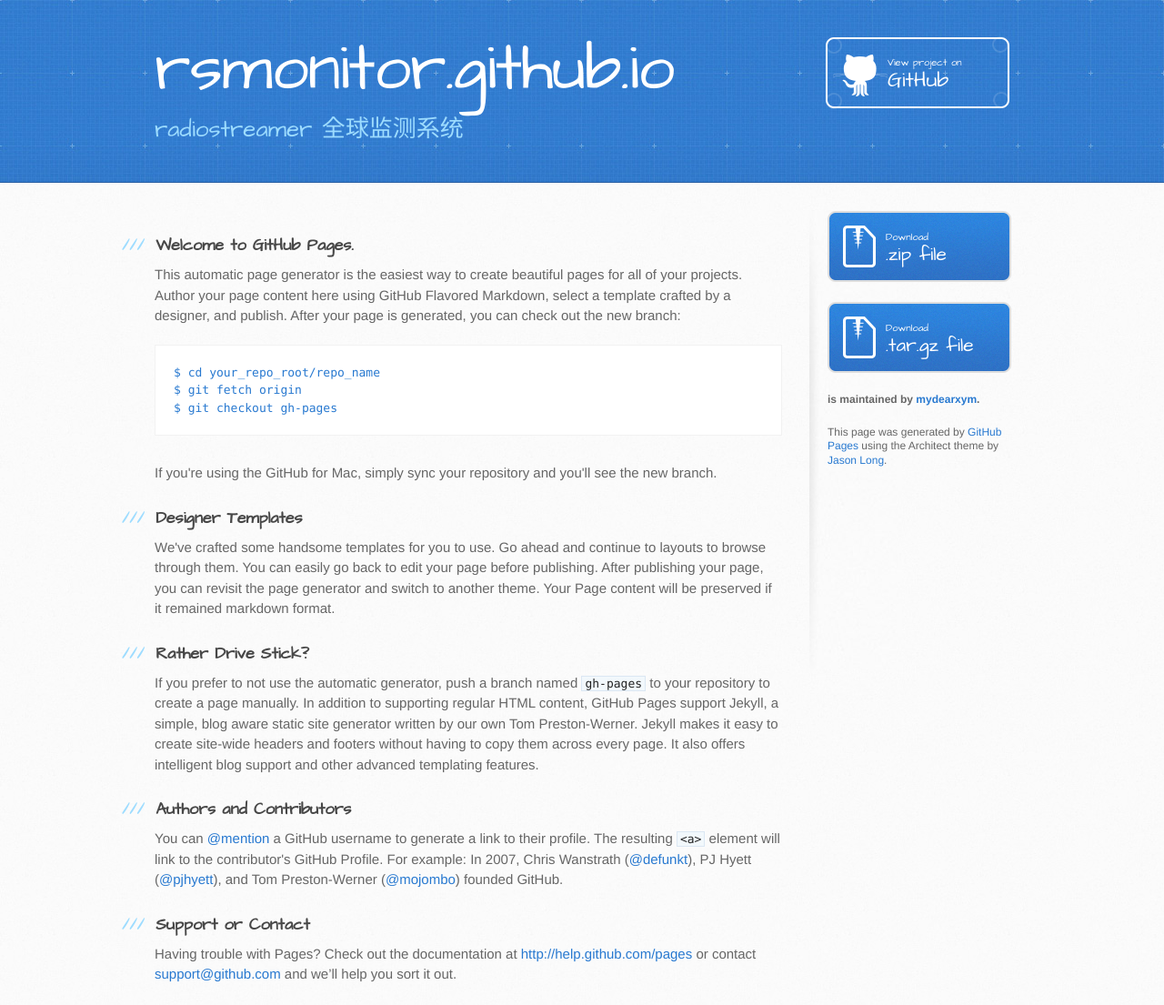
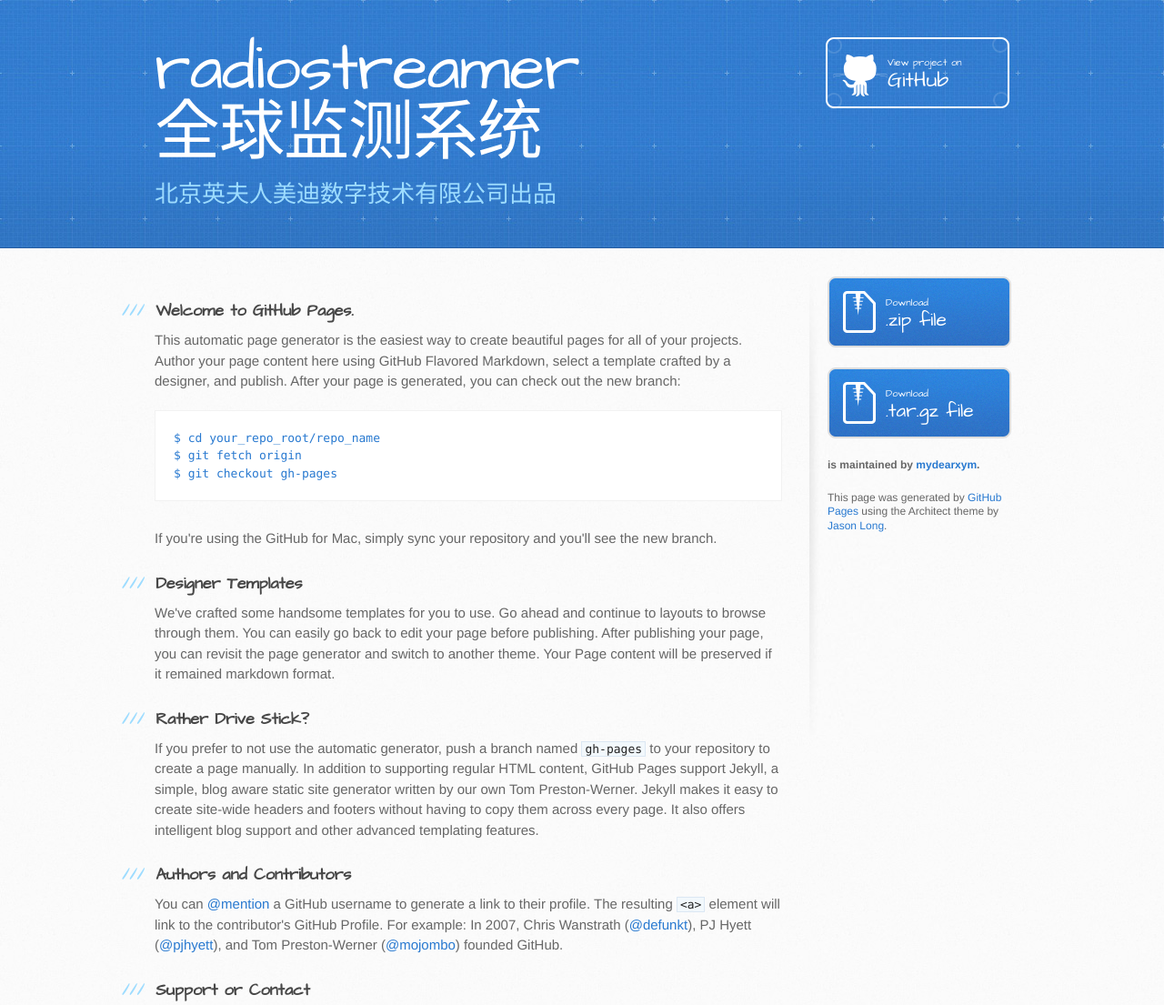
Before and after one commit to mydearxym/rsmonitor.github.io, a plain HTML site: page index.html in a window 1280 px wide. Shown: the top 1105 px of the page at 91% size. Drawn offline with Linux system fonts and the light colour scheme.

Commit message:
change the title

```diff
--- a/index.html
+++ b/index.html
@@ -19,8 +19,8 @@
   <body>
     <header>
       <div class="inner">
-        <h1>rsmonitor.github.io</h1>
-        <h2>radiostreamer 全球监测系统</h2>
+        <h1>radiostreamer 全球监测系统</h1>
+        <h2>北京英夫人美迪数字技术有限公司出品</h2>
         <a href="https://github.com/mydearxym/rsmonitor.github.io" class="button"><small>View project on</small>GitHub</a>
       </div>
     </header>
```
